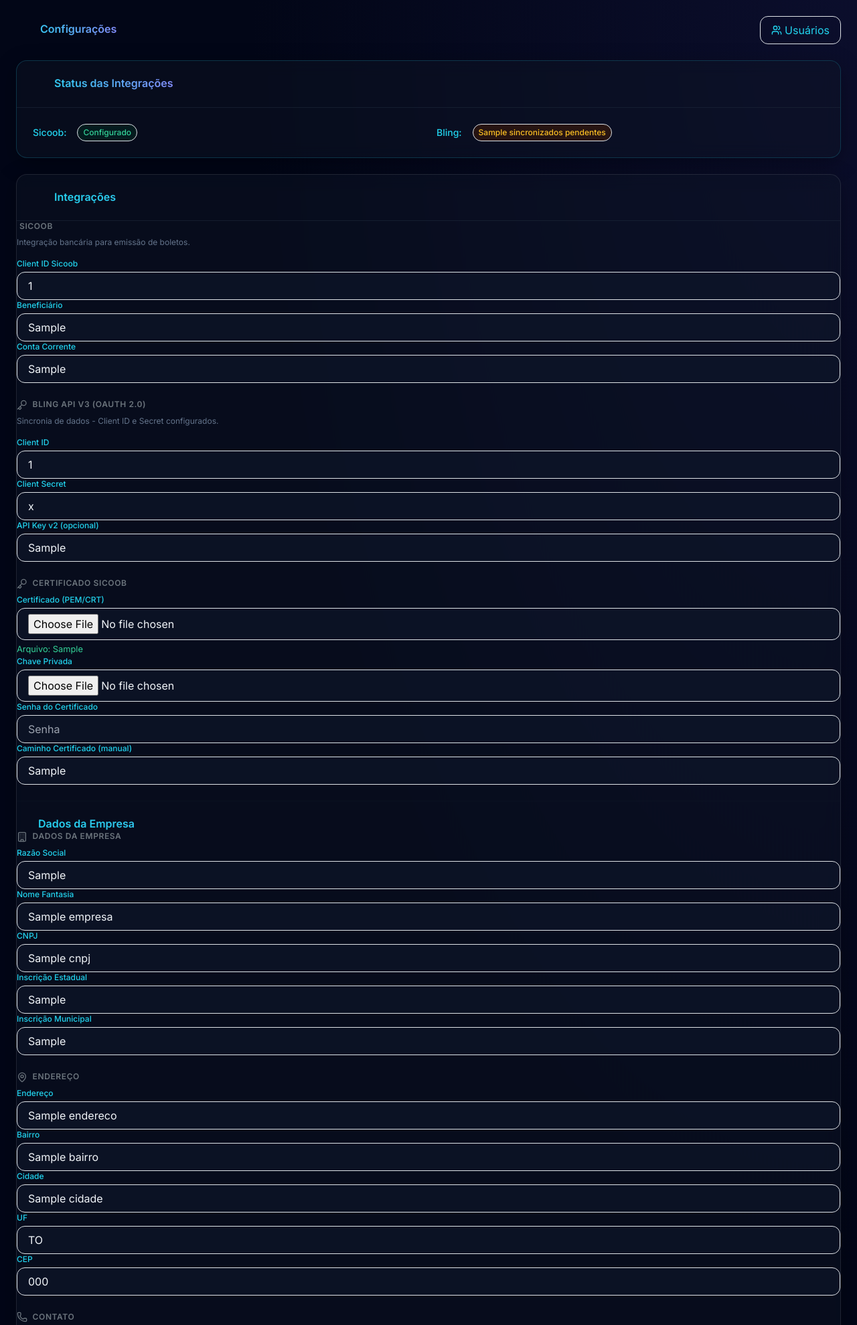
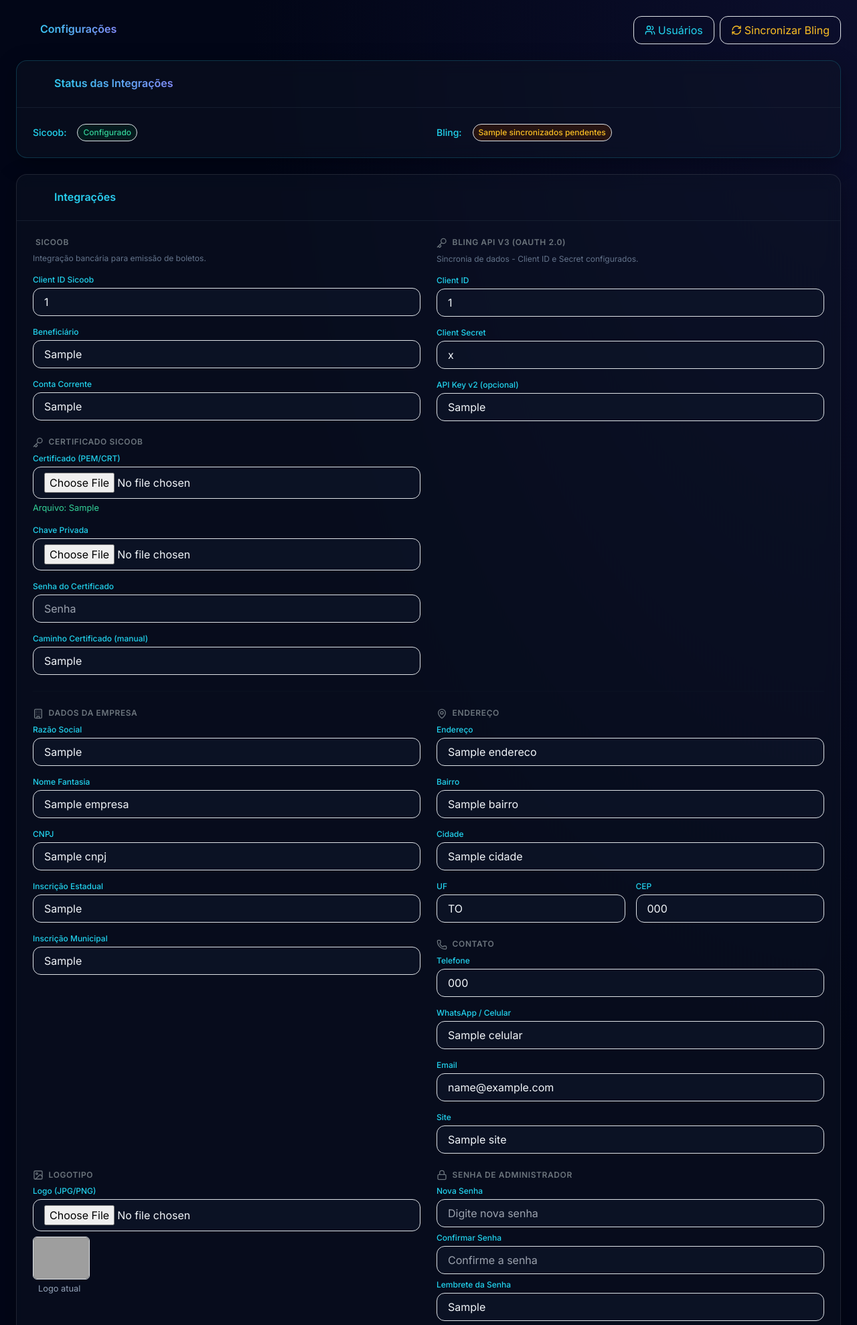
Before and after one commit to machado3-lang/controle-comercial, a FastAPI app: template templates/configuracoes/form.html in a window 1280 px wide. Shown: the part 73-2052 px from the top of the page at 67% size. Run offline with FastAPI, Linux system fonts and the light colour scheme; the template is opened without the code that fills it: most values are stand-ins (such as "Sample title", 1, 10 or a date in 2020); some libraries are stand-ins or nearby versions; grey boxes are pictures that could not be loaded.

Commit message:
Add senha_lembrete, 2 colunas config, sinc bling btn

```diff
--- a/models.py
+++ b/models.py
@@ -416,6 +416,7 @@ class Empresa(Base):
     site = Column(String(200), nullable=True)
     logo = Column(String(300), nullable=True)
     senha_admin = Column(String(100), nullable=True)
+    senha_lembrete = Column(String(200), nullable=True)
     bling_token = Column(String(200), nullable=True)
     bling_client_id = Column(String(200), nullable=True)
     bling_client_secret = Column(String(200), nullable=True)
--- a/routers/configuracoes.py
+++ b/routers/configuracoes.py
@@ -56,6 +56,8 @@ async def salvar_configuracoes(
     email: str = Form(""),
     site: str = Form(""),
     senha_admin: str = Form(""),
+    senha_admin_confirm: str = Form(""),
+    senha_lembrete: str = Form(""),
     observacao: str = Form(""),
     bling_client_id: str = Form(""),
     bling_client_secret: str = Form(""),
@@ -85,7 +87,9 @@ async def salvar_configuracoes(
         empresa.celular = celular
         empresa.email = email
         empresa.site = site
-        empresa.senha_admin = senha_admin if senha_admin else empresa.senha_admin
+        if senha_admin and senha_admin == senha_admin_confirm:
+            empresa.senha_admin = senha_admin
+            empresa.senha_lembrete = senha_lembrete
         empresa.observacao = observacao
         empresa.bling_client_id = bling_client_id
         empresa.bling_client_secret = bling_client_secret
--- a/templates/configuracoes/form.html
+++ b/templates/configuracoes/form.html
@@ -3,14 +3,17 @@
 {% block content %}
 <div class="flex justify-between items-center mb-6">
     <h4 class="text-transparent bg-clip-text bg-gradient-to-r from-cyan-400 to-indigo-400 font-semibold"><i data-lucide="settings" class="w-6 h-6 inline me-2"></i> Configurações</h4>
+    <div class="flex items-center gap-2">
         <a href="/auth/usuarios" class="flex items-center px-3 py-2 text-cyan-400 border border-cyan-800/50 rounded-xl hover:bg-cyan-950/30 transition"><i data-lucide="users" class="w-4 h-4 me-1"></i> Usuários</a>
+        <button id="btnSincronizarBling" class="flex items-center px-3 py-2 text-amber-400 border border-amber-800/50 rounded-xl hover:bg-amber-950/30 transition"><i data-lucide="refresh-cw" class="w-4 h-4 me-1"></i> Sincronizar Bling</button>
+    </div>
 </div>
 
 <div class="glass-card mb-6 border-cyan-800/50">
     <div class="p-4 border-b border-slate-800/60 flex items-center justify-between">
         <h5 class="text-transparent bg-clip-text bg-gradient-to-r from-cyan-400 to-indigo-400 font-semibold mb-0"><i data-lucide="activity" class="w-5 h-5 inline me-2"></i> Status das Integrações</h5>
     </div>
-    <div class="p-4 grid grid-cols-1 md:grid-cols-2 gap-4">
+    <div class="p-4 grid grid-cols-1 md:grid-cols-2 gap-6">
         <div class="flex items-center gap-3">
             <span class="text-sm font-medium text-cyan-400">Sicoob:</span>
             <span class="{{ 'px-2 py-1 text-xs font-medium bg-emerald-950/50 text-emerald-400 border border-emerald-800/50 rounded-full' if empresa and empresa.sicoob_client_id else 'px-2 py-1 text-xs font-medium bg-rose-950/50 text-rose-400 border border-rose-800/50 rounded-full' }}">{{ 'Configurado' if empresa and empresa.sicoob_client_id else 'Não Configurado' }}</span>
@@ -26,59 +29,122 @@
     <div class="p-4 border-b border-slate-800/60">
         <h5 class="text-transparent bg-clip-text bg-gradient-to-r from-cyan-400 to-indigo-400 font-semibold"><i data-lucide="plug" class="w-5 h-5 inline me-2"></i> Integrações</h5>
     </div>
-            <div class="md:col-span-2"><h6 class="text-secondary text-xs font-semibold text-cyan-400 uppercase tracking-wider mb-2"><i data-lucide="bank" class="w-4 h-4 inline me-1"></i> Sicoob</h6><p class="text-slate-500 text-xs mb-3">Integração bancária para emissão de boletos.</p></div>
+    <form method="post" class="p-4" enctype="multipart/form-data">
+        <div class="grid grid-cols-1 md:grid-cols-2 gap-6">
+            <div>
+                <h6 class="text-secondary text-xs font-semibold text-cyan-400 uppercase tracking-wider mb-2"><i data-lucide="bank" class="w-4 h-4 inline me-1"></i> Sicoob</h6>
+                <p class="text-slate-500 text-xs mb-3">Integração bancária para emissão de boletos.</p>
+                <div class="grid grid-cols-1 gap-3">
                     <div><label class="block text-xs font-medium text-cyan-400 mb-1">Client ID Sicoob</label><input type="text" class="w-full px-3 py-2 bg-slate-900/60 border border-slate-800/80 rounded-xl text-slate-100 focus:border-cyan-500/50" name="sicoob_client_id" value="{{ empresa.sicoob_client_id if empresa else '' }}"></div>
                     <div><label class="block text-xs font-medium text-cyan-400 mb-1">Beneficiário</label><input type="text" class="w-full px-3 py-2 bg-slate-900/60 border border-slate-800/80 rounded-xl text-slate-100 focus:border-cyan-500/50" name="sicoob_beneficiario" value="{{ empresa.sicoob_beneficiario if empresa else '' }}"></div>
                     <div><label class="block text-xs font-medium text-cyan-400 mb-1">Conta Corrente</label><input type="text" class="w-full px-3 py-2 bg-slate-900/60 border border-slate-800/80 rounded-xl text-slate-100 focus:border-cyan-500/50" name="sicoob_conta_corrente" value="{{ empresa.sicoob_conta_corrente if empresa else '' }}"></div>
+                </div>
+                <h6 class="text-secondary text-xs font-semibold text-cyan-400 uppercase tracking-wider mb-2 mt-4"><i data-lucide="key" class="w-4 h-4 inline me-1"></i> Certificado Sicoob</h6>
+                <div class="grid grid-cols-1 gap-3">
+                    <div><label class="block text-xs font-medium text-cyan-400 mb-1">Certificado (PEM/CRT)</label><input type="file" name="sicoob_cert_file" class="w-full px-3 py-2 bg-slate-900/60 border border-slate-800/80 rounded-xl text-slate-100 focus:border-cyan-500/50" accept=".pem,.crt,.cer,.p12">{% if empresa and empresa.sicoob_cert_path %}<small class="text-emerald-400 block mt-1">Arquivo: {{ empresa.sicoob_cert_path }}</small>{% endif %}</div>
+                    <div><label class="block text-xs font-medium text-cyan-400 mb-1">Chave Privada</label><input type="file" name="sicoob_key_file" class="w-full px-3 py-2 bg-slate-900/60 border border-slate-800/80 rounded-xl text-slate-100 focus:border-cyan-500/50" accept=".key,.pem"></div>
+                    <div><label class="block text-xs font-medium text-cyan-400 mb-1">Senha do Certificado</label><input type="password" name="sicoob_cert_password" class="w-full px-3 py-2 bg-slate-900/60 border border-slate-800/80 rounded-xl text-slate-100 focus:border-cyan-500/50" placeholder="Senha"></div>
+                    <div><label class="block text-xs font-medium text-cyan-400 mb-1">Caminho Certificado (manual)</label><input type="text" class="w-full px-3 py-2 bg-slate-900/60 border border-slate-800/80 rounded-xl text-slate-100 focus:border-cyan-500/50" name="sicoob_cert_path" value="{{ empresa.sicoob_cert_path if empresa else '' }}" placeholder="C:\certs\cert_1.pem"></div>
+                </div>
+            </div>
 
-            <div class="md:col-span-2 mt-4"><h6 class="text-secondary text-xs font-semibold text-cyan-400 uppercase tracking-wider mb-2"><i data-lucide="key" class="w-4 h-4 inline me-1"></i> Bling API v3 (OAuth 2.0)</h6><p class="text-slate-500 text-xs mb-3">Sincronia de dados - Client ID e Secret configurados.</p></div>
+            <div>
+                <h6 class="text-secondary text-xs font-semibold text-cyan-400 uppercase tracking-wider mb-2"><i data-lucide="key" class="w-4 h-4 inline me-1"></i> Bling API v3 (OAuth 2.0)</h6>
+                <p class="text-slate-500 text-xs mb-3">Sincronia de dados - Client ID e Secret configurados.</p>
+                <div class="grid grid-cols-1 gap-3">
                     <div><label class="block text-xs font-medium text-cyan-400 mb-1">Client ID</label><input type="text" class="w-full px-3 py-2 bg-slate-900/60 border border-slate-800/80 rounded-xl text-slate-100 focus:border-cyan-500/50" name="bling_client_id" value="{{ empresa.bling_client_id if empresa else '' }}"></div>
                     <div><label class="block text-xs font-medium text-cyan-400 mb-1">Client Secret</label><input type="text" class="w-full px-3 py-2 bg-slate-900/60 border border-slate-800/80 rounded-xl text-slate-100 focus:border-cyan-500/50" name="bling_client_secret" value="{{ empresa.bling_client_secret if empresa else '' }}"></div>
                     <div><label class="block text-xs font-medium text-cyan-400 mb-1">API Key v2 (opcional)</label><input type="text" class="w-full px-3 py-2 bg-slate-900/60 border border-slate-800/80 rounded-xl text-slate-100 focus:border-cyan-500/50" name="bling_api_key_v2" value="{{ empresa.bling_api_key_v2 if empresa else '' }}"></div>
+                </div>
+            </div>
+        </div>
 
-            <div class="md:col-span-2"><h6 class="text-secondary text-xs font-semibold text-cyan-400 uppercase tracking-wider mb-2 mt-4"><i data-lucide="key" class="w-4 h-4 inline me-1"></i> Certificado Sicoob</h6></div>
-            <div><label class="block text-xs font-medium text-cyan-400 mb-1">Certificado (PEM/CRT)</label><input type="file" name="sicoob_cert_file" class="w-full px-3 py-2 bg-slate-900/60 border border-slate-800/80 rounded-xl text-slate-100 focus:border-cyan-500/50" accept=".pem,.crt,.cer,.p12">{% if empresa and empresa.sicoob_cert_path %}<small class="text-emerald-400">Arquivo: {{ empresa.sicoob_cert_path }}</small>{% endif %}</div>
-            <div><label class="block text-xs font-medium text-cyan-400 mb-1">Chave Privada</label><input type="file" name="sicoob_key_file" class="w-full px-3 py-2 bg-slate-900/60 border border-slate-800/80 rounded-xl text-slate-100 focus:border-cyan-500/50" accept=".key,.pem"></div>
-            <div><label class="block text-xs font-medium text-cyan-400 mb-1">Senha do Certificado</label><input type="password" name="sicoob_cert_password" class="w-full px-3 py-2 bg-slate-900/60 border border-slate-800/80 rounded-xl text-slate-100 focus:border-cyan-500/50" placeholder="Senha"></div>
-            <div class="md:col-span-2"><label class="block text-xs font-medium text-cyan-400 mb-1">Caminho Certificado (manual)</label><input type="text" class="w-full px-3 py-2 bg-slate-900/60 border border-slate-800/80 rounded-xl text-slate-100 focus:border-cyan-500/50" name="sicoob_cert_path" value="{{ empresa.sicoob_cert_path if empresa else '' }}" placeholder="C:\certs\cert_1.pem"></div>
+        <hr class="border-slate-800/60 my-6">
 
-            <div class="md:col-span-2"><hr class="border-slate-800/60 my-4"><h5 class="text-transparent bg-clip-text bg-gradient-to-r from-cyan-400 to-indigo-400 font-semibold"><i data-lucide="building" class="w-5 h-5 inline me-2"></i> Dados da Empresa</h5></div>
-
-            <div class="md:col-span-2"><h6 class="text-secondary text-xs font-semibold text-cyan-400 uppercase tracking-wider mb-2"><i data-lucide="building" class="w-4 h-4 inline me-1"></i> Dados da Empresa</h6></div>
-
+        <div class="grid grid-cols-1 md:grid-cols-2 gap-6">
+            <div>
+                <h6 class="text-secondary text-xs font-semibold text-cyan-400 uppercase tracking-wider mb-2"><i data-lucide="building" class="w-4 h-4 inline me-1"></i> Dados da Empresa</h6>
+                <div class="grid grid-cols-1 gap-3">
                     <div><label class="block text-xs font-medium text-cyan-400 mb-1">Razão Social</label><input type="text" class="w-full px-3 py-2 bg-slate-900/60 border border-slate-800/80 rounded-xl text-slate-100 focus:border-cyan-500/50" name="razao_social" value="{{ empresa.razao_social if empresa else '' }}"></div>
                     <div><label class="block text-xs font-medium text-cyan-400 mb-1">Nome Fantasia</label><input type="text" class="w-full px-3 py-2 bg-slate-900/60 border border-slate-800/80 rounded-xl text-slate-100 focus:border-cyan-500/50" name="nome_fantasia" value="{{ empresa.nome_fantasia if empresa else '' }}"></div>
                     <div><label class="block text-xs font-medium text-cyan-400 mb-1">CNPJ</label><input type="text" class="w-full px-3 py-2 bg-slate-900/60 border border-slate-800/80 rounded-xl text-slate-100 focus:border-cyan-500/50" name="cnpj" value="{{ empresa.cnpj if empresa else '' }}"></div>
                     <div><label class="block text-xs font-medium text-cyan-400 mb-1">Inscrição Estadual</label><input type="text" class="w-full px-3 py-2 bg-slate-900/60 border border-slate-800/80 rounded-xl text-slate-100 focus:border-cyan-500/50" name="inscricao_estadual" value="{{ empresa.inscricao_estadual if empresa else '' }}"></div>
                     <div><label class="block text-xs font-medium text-cyan-400 mb-1">Inscrição Municipal</label><input type="text" class="w-full px-3 py-2 bg-slate-900/60 border border-slate-800/80 rounded-xl text-slate-100 focus:border-cyan-500/50" name="inscricao_municipal" value="{{ empresa.inscricao_municipal if empresa else '' }}"></div>
+                </div>
+            </div>
 
-            <div class="md:col-span-2"><h6 class="text-secondary text-xs font-semibold text-cyan-400 uppercase tracking-wider mb-2 mt-4"><i data-lucide="map-pin" class="w-4 h-4 inline me-1"></i> Endereço</h6></div>
-
-            <div class="md:col-span-2"><label class="block text-xs font-medium text-cyan-400 mb-1">Endereço</label><input type="text" class="w-full px-3 py-2 bg-slate-900/60 border border-slate-800/80 rounded-xl text-slate-100 focus:border-cyan-500/50" name="endereco" value="{{ empresa.endereco if empresa else '' }}"></div>
+            <div>
+                <h6 class="text-secondary text-xs font-semibold text-cyan-400 uppercase tracking-wider mb-2"><i data-lucide="map-pin" class="w-4 h-4 inline me-1"></i> Endereço</h6>
+                <div class="grid grid-cols-1 gap-3">
+                    <div><label class="block text-xs font-medium text-cyan-400 mb-1">Endereço</label><input type="text" class="w-full px-3 py-2 bg-slate-900/60 border border-slate-800/80 rounded-xl text-slate-100 focus:border-cyan-500/50" name="endereco" value="{{ empresa.endereco if empresa else '' }}"></div>
                     <div><label class="block text-xs font-medium text-cyan-400 mb-1">Bairro</label><input type="text" class="w-full px-3 py-2 bg-slate-900/60 border border-slate-800/80 rounded-xl text-slate-100 focus:border-cyan-500/50" name="bairro" value="{{ empresa.bairro if empresa else '' }}"></div>
                     <div><label class="block text-xs font-medium text-cyan-400 mb-1">Cidade</label><input type="text" class="w-full px-3 py-2 bg-slate-900/60 border border-slate-800/80 rounded-xl text-slate-100 focus:border-cyan-500/50" name="cidade" value="{{ empresa.cidade if empresa else '' }}"></div>
+                    <div class="grid grid-cols-2 gap-3">
                         <div><label class="block text-xs font-medium text-cyan-400 mb-1">UF</label><input type="text" class="w-full px-3 py-2 bg-slate-900/60 border border-slate-800/80 rounded-xl text-slate-100 focus:border-cyan-500/50" name="estado" maxlength="2" value="{{ empresa.estado if empresa else '' }}"></div>
                         <div><label class="block text-xs font-medium text-cyan-400 mb-1">CEP</label><input type="text" class="w-full px-3 py-2 bg-slate-900/60 border border-slate-800/80 rounded-xl text-slate-100 focus:border-cyan-500/50" name="cep" value="{{ empresa.cep if empresa else '' }}"></div>
+                    </div>
+                </div>
 
-            <div class="md:col-span-2"><h6 class="text-secondary text-xs font-semibold text-cyan-400 uppercase tracking-wider mb-2 mt-4"><i data-lucide="phone" class="w-4 h-4 inline me-1"></i> Contato</h6></div>
-
+                <h6 class="text-secondary text-xs font-semibold text-cyan-400 uppercase tracking-wider mb-2 mt-4"><i data-lucide="phone" class="w-4 h-4 inline me-1"></i> Contato</h6>
+                <div class="grid grid-cols-1 gap-3">
                     <div><label class="block text-xs font-medium text-cyan-400 mb-1">Telefone</label><input type="text" class="w-full px-3 py-2 bg-slate-900/60 border border-slate-800/80 rounded-xl text-slate-100 focus:border-cyan-500/50" name="telefone" value="{{ empresa.telefone if empresa else '' }}"></div>
                     <div><label class="block text-xs font-medium text-cyan-400 mb-1">WhatsApp / Celular</label><input type="text" class="w-full px-3 py-2 bg-slate-900/60 border border-slate-800/80 rounded-xl text-slate-100 focus:border-cyan-500/50" name="celular" value="{{ empresa.celular if empresa else '' }}"></div>
                     <div><label class="block text-xs font-medium text-cyan-400 mb-1">Email</label><input type="email" class="w-full px-3 py-2 bg-slate-900/60 border border-slate-800/80 rounded-xl text-slate-100 focus:border-cyan-500/50" name="email" value="{{ empresa.email if empresa else '' }}"></div>
                     <div><label class="block text-xs font-medium text-cyan-400 mb-1">Site</label><input type="text" class="w-full px-3 py-2 bg-slate-900/60 border border-slate-800/80 rounded-xl text-slate-100 focus:border-cyan-500/50" name="site" value="{{ empresa.site if empresa else '' }}"></div>
+                </div>
+            </div>
+        </div>
 
-            <div class="md:col-span-2"><h6 class="text-secondary text-xs font-semibold text-cyan-400 uppercase tracking-wider mb-2 mt-4"><i data-lucide="image" class="w-4 h-4 inline me-1"></i> Logotipo</h6></div>
+        <div class="grid grid-cols-1 md:grid-cols-2 gap-6 mt-4">
+            <div>
+                <h6 class="text-secondary text-xs font-semibold text-cyan-400 uppercase tracking-wider mb-2"><i data-lucide="image" class="w-4 h-4 inline me-1"></i> Logotipo</h6>
+                <div><label class="block text-xs font-medium text-cyan-400 mb-1">Logo (JPG/PNG)</label><input type="file" class="w-full px-3 py-2 bg-slate-900/60 border border-slate-800/80 rounded-xl text-slate-100 focus:border-cyan-500/50" name="logo" accept=".jpg,.jpeg,.png"></div>
+                <div class="mt-2">{% if empresa and empresa.logo %}<img src="/{{ empresa.logo }}" alt="Logo" class="h-16 rounded border border-slate-700"><small class="ms-2 text-slate-400">Logo atual</small>{% endif %}</div>
+            </div>
+            <div>
+                <h6 class="text-secondary text-xs font-semibold text-cyan-400 uppercase tracking-wider mb-2"><i data-lucide="lock" class="w-4 h-4 inline me-1"></i> Senha de Administrador</h6>
+                <div class="mb-2"><label class="block text-xs font-medium text-cyan-400 mb-1">Nova Senha</label><input type="password" class="w-full px-3 py-2 bg-slate-900/60 border border-slate-800/80 rounded-xl text-slate-100 focus:border-cyan-500/50" name="senha_admin" placeholder="Digite nova senha"></div>
+                <div class="mb-2"><label class="block text-xs font-medium text-cyan-400 mb-1">Confirmar Senha</label><input type="password" class="w-full px-3 py-2 bg-slate-900/60 border border-slate-800/80 rounded-xl text-slate-100 focus:border-cyan-500/50" name="senha_admin_confirm" placeholder="Confirme a senha"></div>
+                <div><label class="block text-xs font-medium text-cyan-400 mb-1">Lembrete da Senha</label><input type="text" class="w-full px-3 py-2 bg-slate-900/60 border border-slate-800/80 rounded-xl text-slate-100 focus:border-cyan-500/50" name="senha_lembrete" placeholder="Palavra-chave para lembrar" value="{{ empresa.senha_lembrete if empresa and empresa.senha_lembrete else '' }}"></div>
+            </div>
+        </div>
 
-            <div><label class="block text-xs font-medium text-cyan-400 mb-1">Logo (JPG/PNG)</label><input type="file" class="w-full px-3 py-2 bg-slate-900/60 border border-slate-800/80 rounded-xl text-slate-100 focus:border-cyan-500/50" name="logo" accept=".jpg,.jpeg,.png"></div>
-            <div class="flex items-center">{% if empresa and empresa.logo %}<img src="/{{ empresa.logo }}" alt="Logo" class="h-16 rounded border border-slate-700"><small class="ms-2 text-slate-400">Logo atual</small>{% endif %}</div>
+        <div class="mt-4"><label class="block text-xs font-medium text-cyan-400 mb-1">Observação</label><textarea class="w-full px-3 py-2 bg-slate-900/60 border border-slate-800/80 rounded-xl text-slate-100 focus:border-cyan-500/50" name="observacao" rows="3">{{ empresa.observacao if empresa else '' }}</textarea></div>
 
-            <div class="md:col-span-2"><label class="block text-xs font-medium text-cyan-400 mb-1 mt-2">Senha de Administrador</label><input type="password" class="w-full px-3 py-2 bg-slate-900/60 border border-slate-800/80 rounded-xl text-slate-100 focus:border-cyan-500/50" name="senha_admin" placeholder="Nova senha"></div>
-            <div class="md:col-span-2"><label class="block text-xs font-medium text-cyan-400 mb-1">Observação</label><textarea class="w-full px-3 py-2 bg-slate-900/60 border border-slate-800/80 rounded-xl text-slate-100 focus:border-cyan-500/50" name="observacao" rows="3">{{ empresa.observacao if empresa else '' }}</textarea></div>
-
-            <div class="md:col-span-2 pt-4 border-t border-slate-800/60">
-                <button type="submit" class="flex items-center px-4 py-2 bg-gradient-to-r from-cyan-500 to-blue-600 hover:from-cyan-600 hover:to-blue-700 text-white rounded-xl font-medium transition-all"><i data-lucide="save" class="w-4 h-4 me-1"></i> Salvar</button>
+        <div class="pt-6 border-t border-slate-800/60 flex justify-end">
+            <button type="submit" class="flex items-center px-6 py-2 bg-gradient-to-r from-cyan-500 to-blue-600 hover:from-cyan-600 hover:to-blue-700 text-white rounded-xl font-medium transition-all shadow-lg shadow-cyan-500/10"><i data-lucide="save" class="w-5 h-5 me-2"></i> Salvar Configurações</button>
         </div>
     </form>
 </div>
-</div>
 {% endblock %}
+
+{% block scripts %}
+<script>
+document.addEventListener('DOMContentLoaded', function() {
+    const senha = document.querySelector('input[name="senha_admin"]');
+    const senhaConfirm = document.querySelector('input[name="senha_admin_confirm"]');
+    if (senha && senhaConfirm) {
+        senhaConfirm.addEventListener('input', function() {
+            if (this.value && this.value !== senha.value) {
+                this.setCustomValidity('Senhas não coincidem');
+            } else {
+                this.setCustomValidity('');
+            }
+        });
+    }
+});
+document.getElementById('btnSincronizarBling').addEventListener('click', function() {
+    const btn = this;
+    const originalHtml = btn.innerHTML;
+    btn.innerHTML = '<span class="spinner-border spinner-border-sm"></span>';
+    btn.disabled = true;
+    fetch('/bling/sync-all', {method: 'POST'})
+        .then(r => r.json())
+        .then(data => {
+            btn.innerHTML = originalHtml;
+            btn.disabled = false;
+            location.reload();
+        });
+});
+</script>
+{% endblock %}
```
Lines whose indentation alone changed are shown as unchanged.
